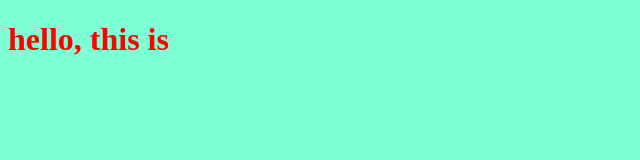
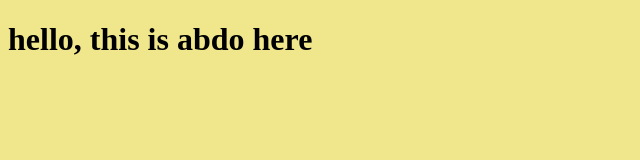
Before and after one commit to abdellrahmansherif/course, a plain HTML site: page index.html in a window 1280 px wide. Shown: the whole page, without its empty margins (0-640 px from the left). Drawn offline with Linux system fonts and the light colour scheme.

Commit message:
change color red to black

```diff
--- a/index.html
+++ b/index.html
@@ -8,7 +8,7 @@
     <link rel="stylesheet" href="style.css">
 </head>
 <body>
-    <h1>hello, this is </h1>
+    <h1>hello, this is abdo here</h1>
     <script src="app.js"></script>
 </body>
 </html>
--- a/style.css
+++ b/style.css
@@ -1,6 +1,6 @@
 h1{
-    color: red;
+    color: black;
 }
 body{
-    background-color: aquamarine;
+    background-color: khaki;
 }
```
